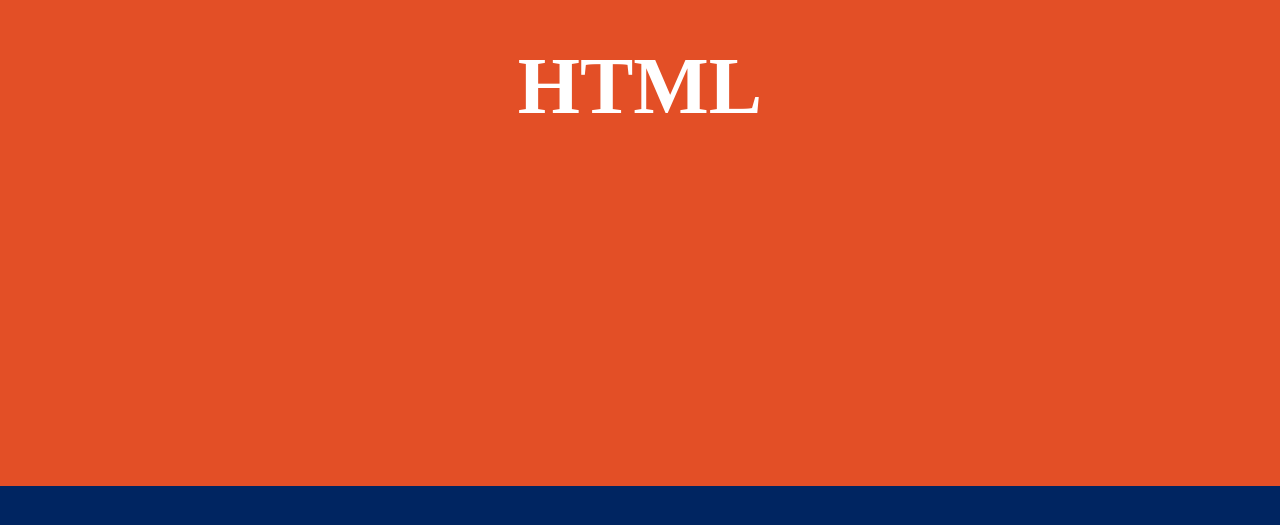
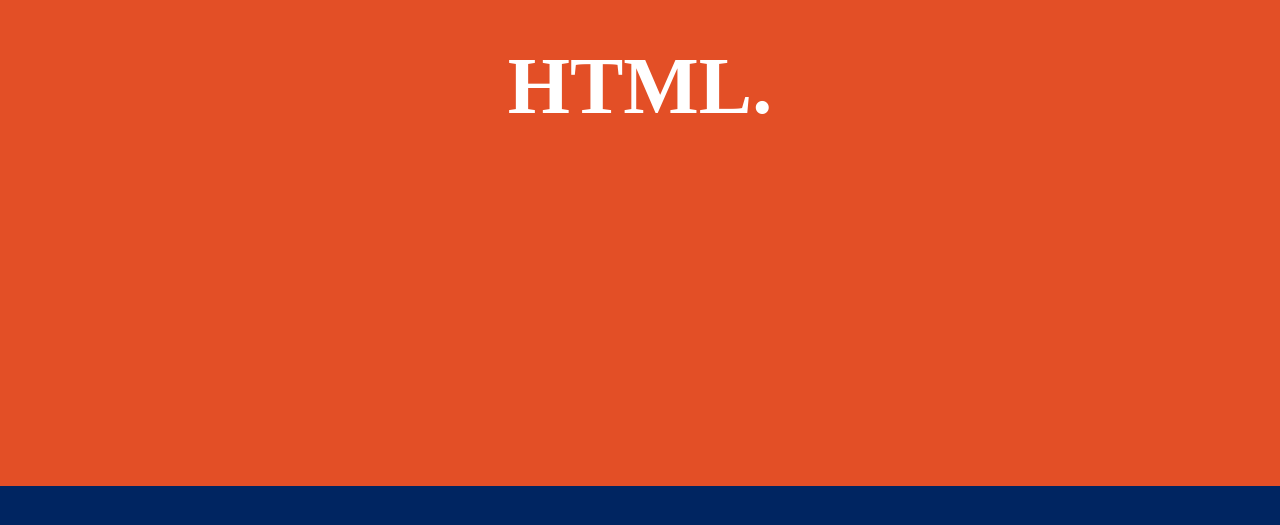
Before and after one commit to cleitomar-silva/NavBar, a plain HTML site: page index.html in a window 1280 px wide. Shown: the part 1194-1719 px from the top of the page. Drawn offline with Linux system fonts and the light colour scheme.

Commit message:
Update index.html

```diff
--- a/index.html
+++ b/index.html
@@ -21,7 +21,7 @@
         <!-- end navbar -->
 
         <header class="intro"></header>
-        <section id="html" class="container"> <h2>HTML</h2> </section>
+        <section id="html" class="container"> <h2>HTML.</h2> </section>
         <section id="css" class="container"> <h2>CSS</h2> </section>
         <section id="javascript" class="container"> <h2>JavaScript</h2> </section>
 
```
